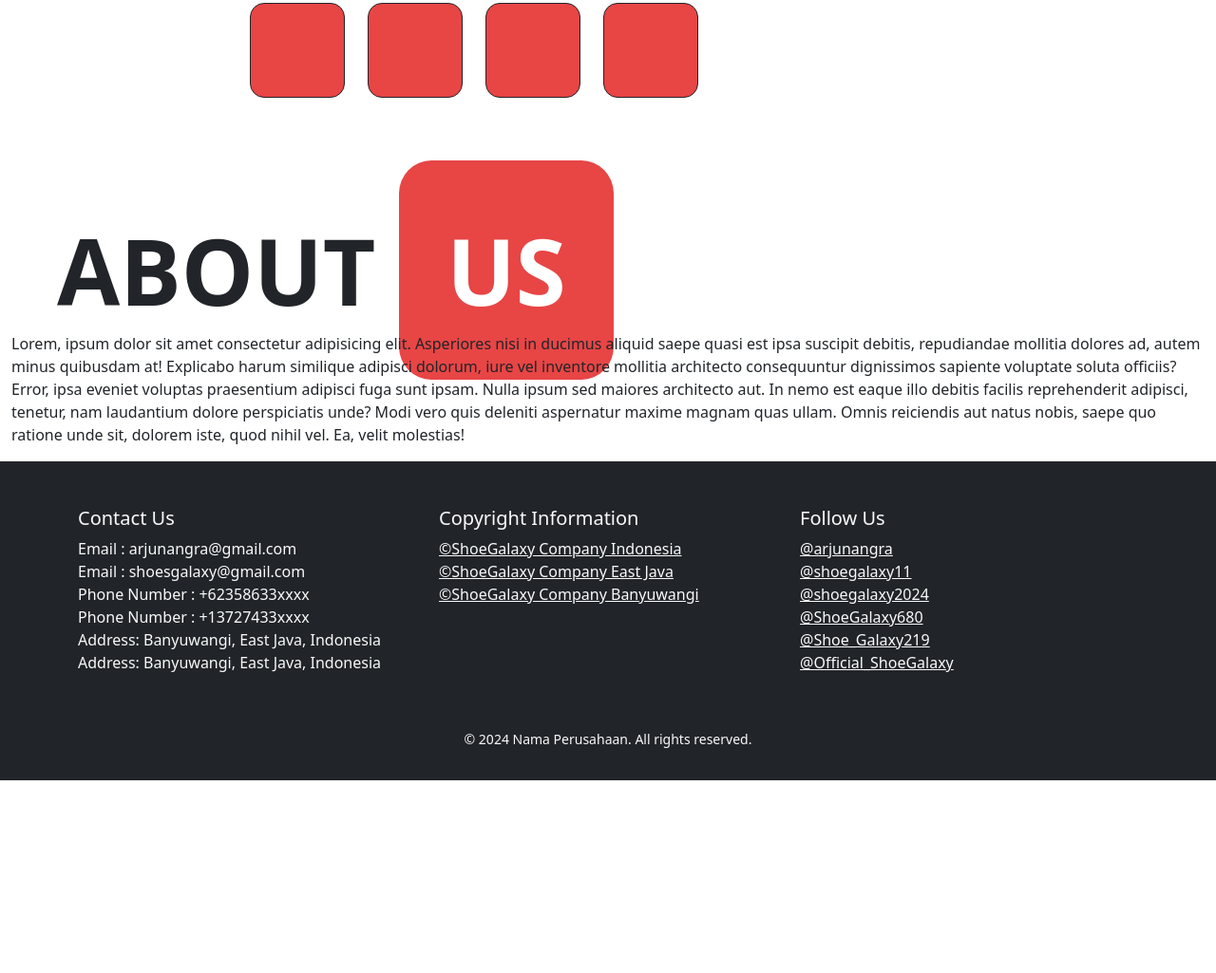
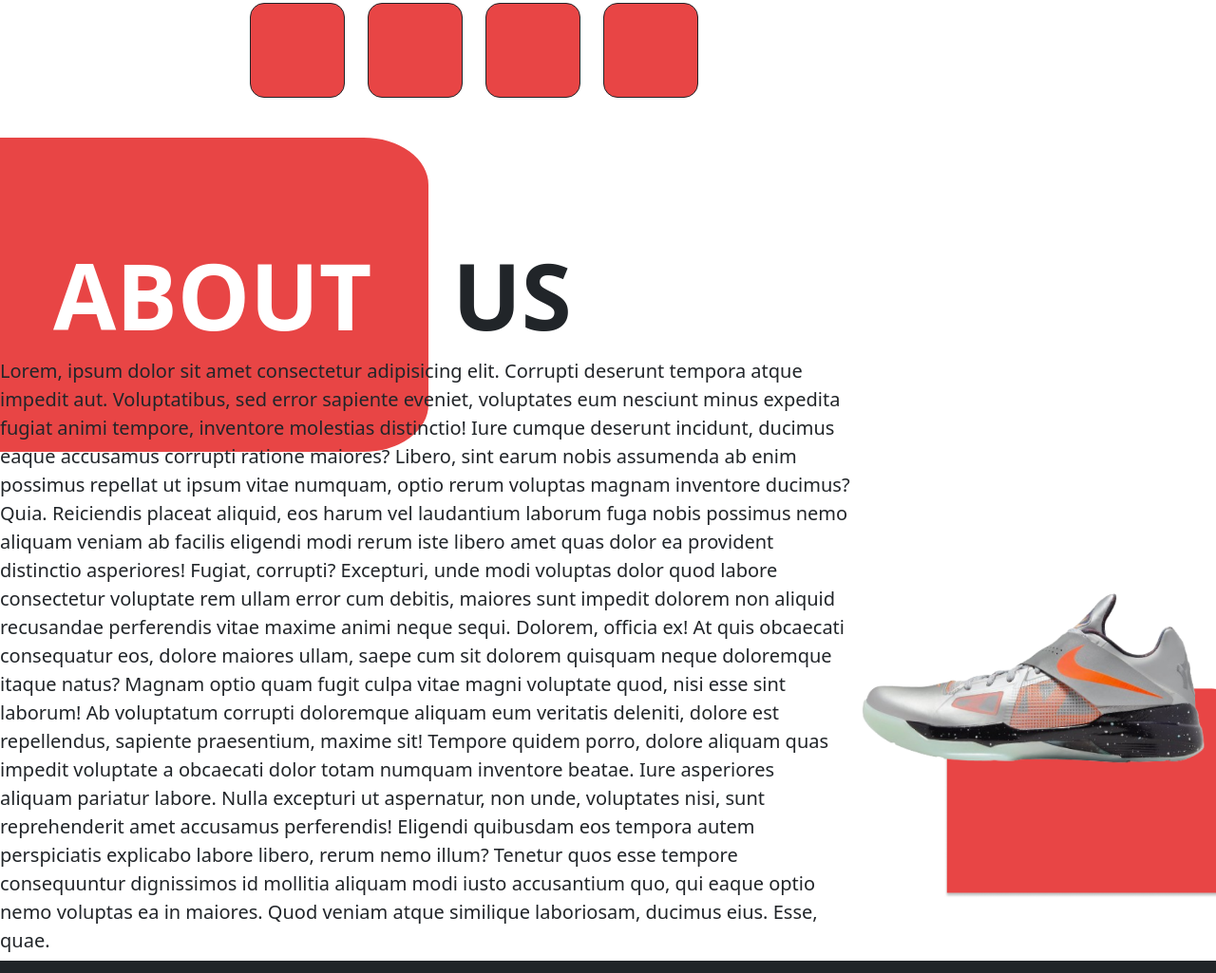
Before and after one commit to GodMartis/shoes-galaxy, a plain HTML site: page index.html in a window 1280 px wide. Shown: the part 1453-2478 px from the top of the page at 95% size. Before the commit the page ends 2275 px from the top, so only its background shows below. Drawn offline with nearby package versions, Linux system fonts and the light colour scheme.

Commit message:
Third Commit

```diff
--- a/index.html
+++ b/index.html
@@ -30,7 +30,7 @@ background: linear-gradient(140deg, rgba(243,33,63,1) 0%, rgba(253,96,52,1) 100%
         <div class="collapse navbar-collapse flex-grow-0 justify-content-end" id="navbarNav">
           <ul class="navbar-nav d-flex gap-5 me-5">
             <li class="nav-item">
-            <a class="nav-link fs-2 home-btn" href="#" style="font-weight: 700;">HOME</a>
+              <a class="nav-link fs-2 home-btn" href="indexIsi.html" style="font-weight: 700;">HOME</a>
             </li>
             <li class="nav-item">
               <a class="nav-link fs-2" href="#" style="font-weight: 500;">ABOUT US</a>
@@ -52,7 +52,8 @@ background: linear-gradient(140deg, rgba(243,33,63,1) 0%, rgba(253,96,52,1) 100%
           <h1 style="font-size: 7rem; color: white;" class="">BEST SHOES EVER!</h1>
         </div>
         <div class="box-gambar col-md-7 d-flex align-items-center justify-content-center" style="padding-left: 200px;">
-        <img src="assets/img/ipad_nike-air-max-alpha-trainer-6-rush-orange-picante-red 1.png" alt=" "style="width: 792px;">
+          <img src="assets/img/ipad_nike-air-max-alpha-trainer-6-rush-orange-picante-red 1.png" alt=" "
+            style="width: 792px;">
         </div>
 
       </div>
@@ -64,12 +65,15 @@ background: linear-gradient(140deg, rgba(243,33,63,1) 0%, rgba(253,96,52,1) 100%
       <div class="container-1 col-md-7">
         <div class="container-best-product">
           <h2 class="fs-10 fw-bold mt-4 ms-5"><span style="z-index: 3; position: relative;">OUR</span>
-          <span style="background-color: #E84545; color: white; padding: 50px; border-radius: 50%; margin-left: -55px; z-index: 1;">BEST</span><br>PRODUCT</h2>
+            <span
+              style="background-color: #E84545; color: white; padding: 50px; border-radius: 50%; margin-left: -55px; z-index: 1;">BEST</span><br>PRODUCT
+          </h2>
         </div>
         <div class="container-nama-sepatu" style="width: 800px;">
           <h2 class="fw-bold mt-5 fs-8" style="margin-left: 200px;">Nike Air Max Alpha Trainer 6</h2>
         </div>
-      <div class="container-pilihan-sepatu d-flex gap-4 justify-content-end align-items-end" style="margin-top: 100px;">
+        <div class="container-pilihan-sepatu d-flex gap-4 justify-content-end align-items-end"
+          style="margin-top: 100px;">
           <div class="container-pilihan-1" style="width: 100px; height: 100px; background-color: #E84545; border: 1px solid; border-radius: 15px; display: flex; justify-content: center;
         align-items: center;">
             <img src="assets/img/nike1.png" alt="">
@@ -83,7 +87,6 @@ background: linear-gradient(140deg, rgba(243,33,63,1) 0%, rgba(253,96,52,1) 100%
           <div class="container-pilihan-3" style="width: 100px; height: 100px; background-color: #E84545; border: 1px solid; border-radius: 15px; display: flex; justify-content: center;
         align-items: center;">
             <img src="assets/img/nike3.png" alt="">
-
           </div>
           <div class="container-pilihan-4" style="width: 100px; height: 100px; background-color: #E84545; border: 1px solid; border-radius: 15px; display: flex; justify-content: center;
         align-items: center;">
@@ -101,18 +104,32 @@ background: linear-gradient(140deg, rgba(243,33,63,1) 0%, rgba(253,96,52,1) 100%
     </div>
   </div>
 
-  <div class="container-fluid" style="margin-top: 100px;">
-    <div class="row">
-    <div class="container-1 col-md-7">
-      <div class="container-best-product">
-        <h2 class="fs-10 fw-bold mt-4 ms-5"><span style="z-index: 3; position: relative;">ABOUT</span>
-          <span style="background-color: #E84545; color: white; padding: 50px; border-radius: 15%; margin-right: -55px; z-index: 1;">US</span></h2>
+  <div class="container-fluid d-flex">
+    <h2 class="fs-10 fw-bold" style="margin-top: 150px; width: 50%;">
+      <span
+        style="background-color: #E84545; color: white; border-top-right-radius: 15%; border-bottom-right-radius: 15%; margin-left: -16px; padding: 100px 60px;">ABOUT</span>
+      <span ">US</span>
+    </h2>
+  </div>
+
+<div class="desc-about-us d-flex align-items-center" style="margin-top: 0px; margin-bottom: -10px; height: max-content;">
+  <div class="content-desc-about-us" style="width: 70%; font-size: 20px;">
+    <p>Lorem, ipsum dolor sit amet consectetur adipisicing elit. Corrupti deserunt tempora atque impedit aut. Voluptatibus, sed error sapiente eveniet, voluptates eum nesciunt minus expedita fugiat animi tempore, inventore molestias distinctio!
+    Iure cumque deserunt incidunt, ducimus eaque accusamus corrupti ratione maiores? Libero, sint earum nobis assumenda ab enim possimus repellat ut ipsum vitae numquam, optio rerum voluptas magnam inventore ducimus? Quia.
+    Reiciendis placeat aliquid, eos harum vel laudantium laborum fuga nobis possimus nemo aliquam veniam ab facilis eligendi modi rerum iste libero amet quas dolor ea provident distinctio asperiores! Fugiat, corrupti?
+    Excepturi, unde modi voluptas dolor quod labore consectetur voluptate rem ullam error cum debitis, maiores sunt impedit dolorem non aliquid recusandae perferendis vitae maxime animi neque sequi. Dolorem, officia ex!
+    At quis obcaecati consequatur eos, dolore maiores ullam, saepe cum sit dolorem quisquam neque doloremque itaque natus? Magnam optio quam fugit culpa vitae magni voluptate quod, nisi esse sint laborum!
+    Ab voluptatum corrupti doloremque aliquam eum veritatis deleniti, dolore est repellendus, sapiente praesentium, maxime sit! Tempore quidem porro, dolore aliquam quas impedit voluptate a obcaecati dolor totam numquam inventore beatae.
+    Iure asperiores aliquam pariatur labore. Nulla excepturi ut aspernatur, non unde, voluptates nisi, sunt reprehenderit amet accusamus perferendis! Eligendi quibusdam eos tempora autem perspiciatis explicabo labore libero, rerum nemo illum?
+    Tenetur quos esse tempore consequuntur dignissimos id mollitia aliquam modi iusto accusantium quo, qui eaque optio nemo voluptas ea in maiores. Quod veniam atque similique laboriosam, ducimus eius. Esse, quae.</p>
+  </div>
+  <div class="fs-10 fw-bold d-flex justify-content-end align-items-center" style="margin-top: 150px; width: 30%;">
+    <img src="./assets/img/Group 26 (1).png" alt="gambar sepatu" width="100%">
   </div>
 </div>
 
- <p>Lorem, ipsum dolor sit amet consectetur adipisicing elit. Asperiores nisi in ducimus aliquid saepe quasi est ipsa suscipit debitis, repudiandae mollitia dolores ad, autem minus quibusdam at! Explicabo harum similique adipisci dolorum, iure vel inventore mollitia architecto consequuntur dignissimos sapiente voluptate soluta officiis? Error, ipsa eveniet voluptas praesentium adipisci fuga sunt ipsam. Nulla ipsum sed maiores architecto aut. In nemo est eaque illo debitis facilis reprehenderit adipisci, tenetur, nam laudantium dolore perspiciatis unde? Modi vero quis deleniti aspernatur maxime magnam quas ullam. Omnis reiciendis aut natus nobis, saepe quo ratione unde sit, dolorem iste, quod nihil vel. Ea, velit molestias!</p>
 
- <footer class="bg-dark text-light pt-5 pb-3">
+ <footer class=" bg-dark text-light pt-5 pb-3">
         <div class="container">
           <div class="row">
 
@@ -139,17 +156,19 @@ background: linear-gradient(140deg, rgba(243,33,63,1) 0%, rgba(253,96,52,1) 100%
 
             <div class="col-md-4 mb-4">
               <h5>Follow Us</h5>
-              <a href="#" class="text-light me-3"><i class="bi bi-facebook"></i>@arjunangra</a><br>
-              <a href="#" class="text-light me-3"><i class="bi bi-twitter"></i>@shoegalaxy11 </a><br>
-              <a href="#" class="text-light me-3"><i class="bi bi-instagram"></i>@shoegalaxy2024</a><br>
-              <a href="#" class="text-light me-3"><i class="bi bi-twitter"></i>@ShoeGalaxy680 </a><br>
-              <a href="#" class="text-light me-3"><i class="bi bi-twitter"></i>@Shoe_Galaxy219 </a><br>
-              <a href="#" class="text-light me-3"><i class="bi bi-twitter"></i>@Official_ShoeGalaxy </a>
+              <a href="https://www.instagram.com/arjunangraa/" class="text-light me-3"><i
+                  class="bi bi-instagram"></i>Instagram : @arjunangraa</a><br>
+              <a href="#" class="text-light me-3"><i class="bi bi-instagram"></i>Instagram : @shoegalaxy11
+              </a><br>
+              <a href="#" class="text-light me-3"><i class="bi bi-tiktok"></i>Tiktok : @shoegalaxy2024</a><br>
+              <a href="#" class="text-light me-3"><i class="bi bi-facebook"></i>Facebook : @ShoeGalaxy680 </a><br>
+              <a href="#" class="text-light me-3"><i class="bi bi-twitter"></i>Twitter : @Shoe_Galaxy219 </a><br>
+              <a href="#" class="text-light me-3"><i class="bi bi-youtube"></i>YouTube : @Official_ShoeGalaxy </a>
             </div>
           </div>
         </div>
         <div class="text-center py-3">
-      <small>&copy; 2024 Nama Perusahaan. All rights reserved.</small>
+          <small>&copy; 2024 ShoeGalaxy. All rights reserved.</small>
         </div>
         </footer>
 </body>
```
Also changed, not shown: indexIsi.html (added, +44 -0 lines), assets/img/Group 26 (1).png (added), assets/img/Group 26.png (added). Lines whose indentation alone changed are shown as unchanged.
